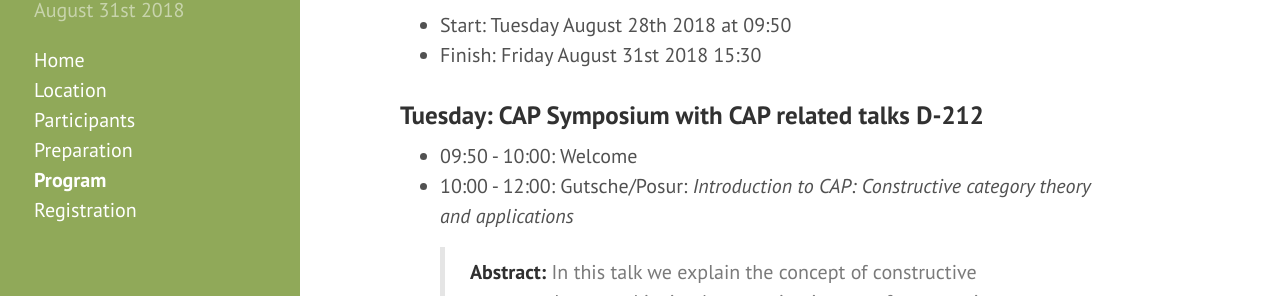
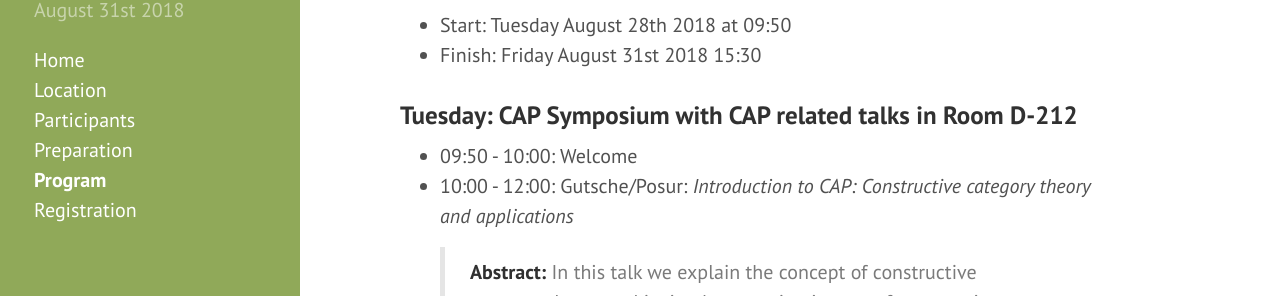
Before and after one commit to homalg-project/capdays-2018, a Jekyll site: the page built from program.md, in a window 1280 px wide and 900 px high. Shown: the part 188-484 px from the top of the window. Built offline with Jekyll 4.4.1, drawn with Linux system fonts in a browser that asks for light colours.

Commit message:
Add "in Room"

```diff
--- a/program.md
+++ b/program.md
@@ -8,7 +8,7 @@ title: Program
 * Start: Tuesday August 28th 2018 at 09:50
 * Finish: Friday August 31st 2018 15:30
 
-### Tuesday: CAP Symposium with CAP related talks D-212
+### Tuesday: CAP Symposium with CAP related talks in Room D-212
 
 * 09:50 - 10:00: Welcome
 * 10:00 - 12:00: Gutsche/Posur: *Introduction to CAP: Constructive category theory and applications*<br/>
```
